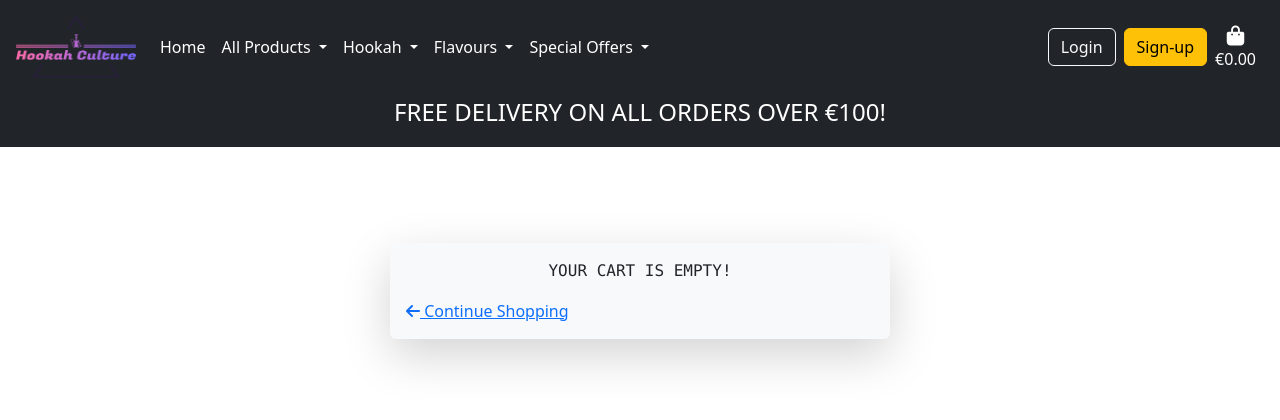
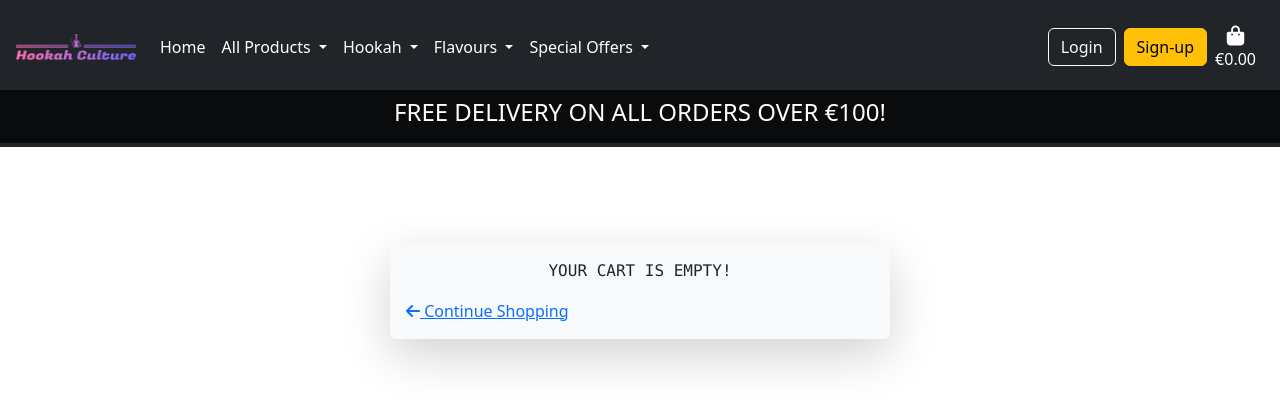
Before and after one commit to Delfinistkata/hookah-culture, a Django app: page /cart/ in a window 1280 px wide. Shown: the top 420 px of the page. Run offline with Django 3.2, Linux system fonts and the light colour scheme; some libraries are stand-ins or nearby versions.

Commit message:
Add new class for banner

```diff
--- a/static/css/base.css
+++ b/static/css/base.css
@@ -333,6 +333,11 @@ input[name='q']::placeholder {
     color: #B197FC;
 }
 
+.banner {
+    background-color: rgba(0, 0, 0, 0.689);
+}
+
+
 /* Media Queries */
 
 /* Larger Container on XL Screens */
```
